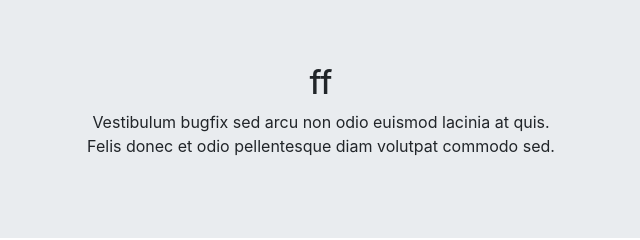
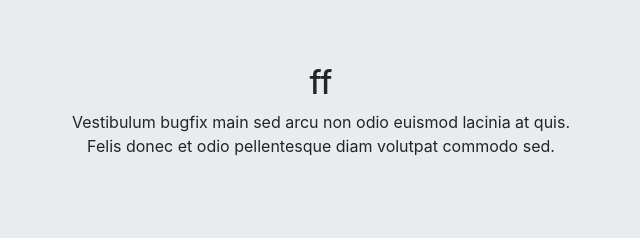
Before and after one commit to AzaZefir/AzaZefir-hw23, a plain HTML site: page index.html in a window 1280 px wide. Shown: the top 240 px of the page, 319-959 px from the left. Drawn offline with Linux system fonts and the light colour scheme.

Commit message:
add line from bug fix

```diff
--- a/index.html
+++ b/index.html
@@ -8,7 +8,7 @@
 <body>
 <div class="jumbotron text-center">
   <h2>ff</h2>
-  <p>Vestibulum bugfix sed arcu non odio euismod lacinia at quis. <br/>Felis donec et odio pellentesque diam volutpat commodo sed.</p>
+  <p>Vestibulum bugfix main sed arcu non odio euismod lacinia at quis. <br/>Felis donec et odio pellentesque diam volutpat commodo sed.</p>
 </div>
 <div class="container">
   <div class="row">
```
